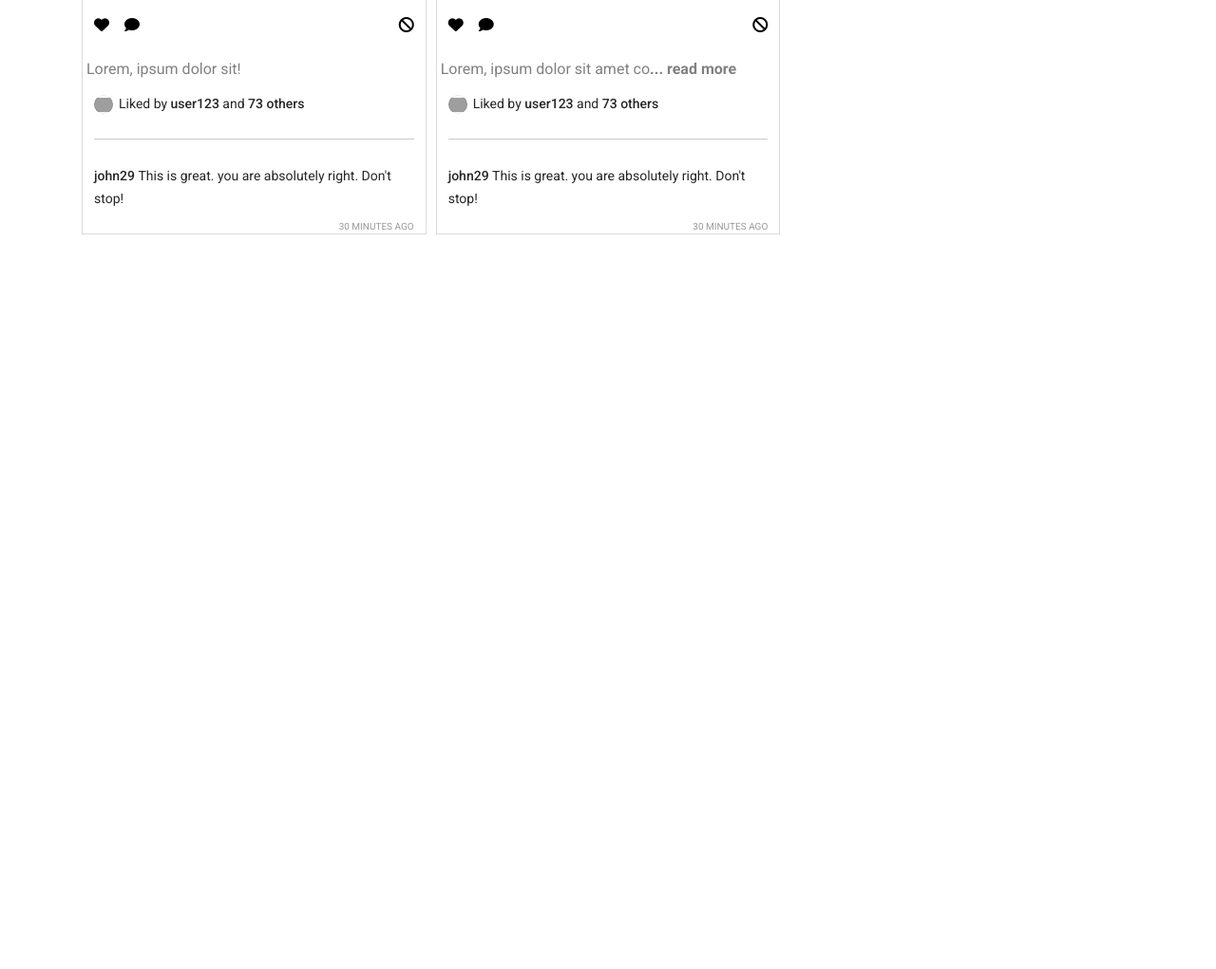
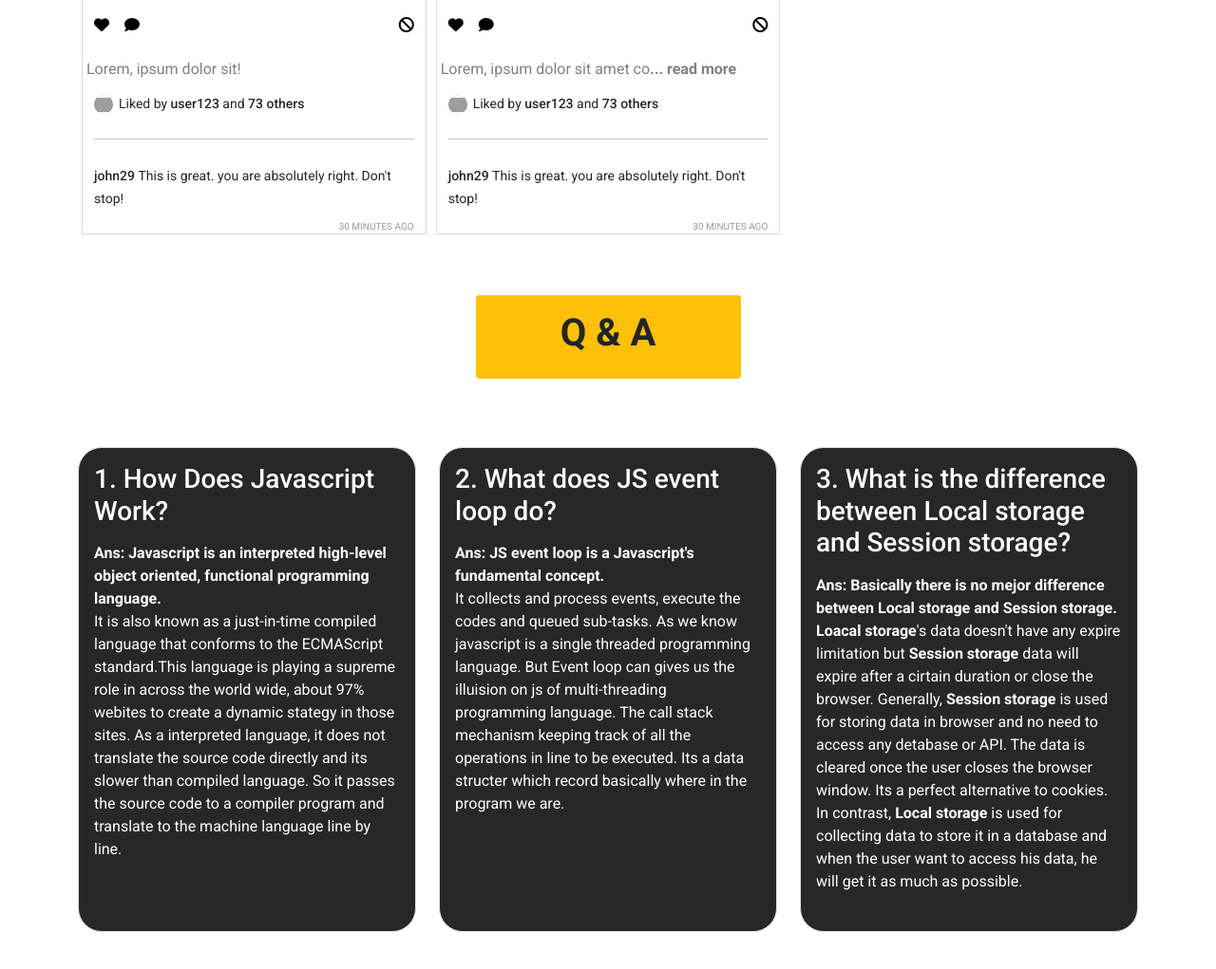
Before and after one commit to mahfuz47/Insta-shohor-debugging, a plain HTML site: page index.html in a window 1280 px wide. Shown: the part 1285-2306 px from the top of the page at 95% size. Before the commit the page ends 1548 px from the top, so only its background shows below. Drawn offline with nearby package versions, Linux system fonts and the light colour scheme; grey boxes are pictures that could not be loaded.

Commit message:
3 questions and final check done

```diff
--- a/css/style.css
+++ b/css/style.css
@@ -256,3 +256,19 @@ img {
     grid-template-columns: repeat(1, 1fr);
   }
 }
+
+
+/* QNA SECTION  */
+
+.QNA-box{
+  height: 430px;
+  border-radius: 25px;
+  background-color: #272727;
+  transition: transform 0.4s ease, background-color 0.4s ease;
+
+}
+.QNA-box:hover{
+  transform: scale(1.02);
+  background-color: black;
+
+}
--- a/index.html
+++ b/index.html
@@ -77,7 +77,34 @@
                 <h1>Reported posts</h1>
             </div>
         </main>
-        <footer></footer>
+        <section class="container py-4 mb-4">
+            <div class="d-flex justify-content-center mb-5">
+                <div class="w-25 rounded my-4 bg-warning"><h1 class="text-center fw-bold py-3">Q & A</h1></div></div>
+            <div class="row g-4">
+                <div class="col-md-4">
+                    <div class="QNA-box p-3 text-white border h-100">
+                        <h3>1. How Does Javascript Work?</h3>
+                        <p class="py-2"><b>Ans: Javascript is an interpreted high-level object oriented, functional programming language.</b><br>
+                        It is also known as a just-in-time compiled language that conforms to the ECMAScript standard.This language is playing a supreme role in across the world wide, about 97% webites to create a dynamic stategy in those sites. As a interpreted language, it does not translate the source code directly and its slower than compiled language. So it passes the source code to a compiler program and translate to the machine language line by line.</p></div>
+                </div>
+                <div class="col-md-4">
+                    <div class="QNA-box p-3 text-white border h-100">
+                        <h3>2. What does JS event loop do?</h3>
+                        <p class="py-2"><b>Ans: JS event loop is a Javascript's fundamental concept.</b><br>
+                        It collects and process events, execute the codes and queued sub-tasks. As we know javascript is a single threaded programming language. But Event loop can gives us the illuision on js of multi-threading programming language. The call stack mechanism keeping track of all the operations in line to be executed. Its a data structer which record basically where in the program we are. </p></div>
+                </div>
+                <div class="col-md-4">
+                    <div class="QNA-box p-3 text-white border h-100">
+                        <h3>3. What is the difference between Local storage and Session storage?</h3>
+                        <p class="py-2"><b>Ans: Basically there is no mejor difference between Local storage and Session storage.</b><br>
+                           <b>Loacal storage</b>'s data doesn't have any expire limitation but <b>Session storage</b> data will expire after a cirtain duration or close the browser. Generally, <b>Session storage</b> is used for storing data in browser and no need to access any detabase or API.  The data is cleared once the user closes the browser window. Its a perfect alternative to cookies. In contrast, <b>Local storage</b> is used for collecting data to store it in a database and when the user want to access his data, he will get it as much as possible.
+                        </p></div>
+                </div>
+
+            </div>
+        </section>
+        <footer>
+        </footer>
 
         <!-- add javascript  file  -->
         <script src="./js/app.js"></script>
```
